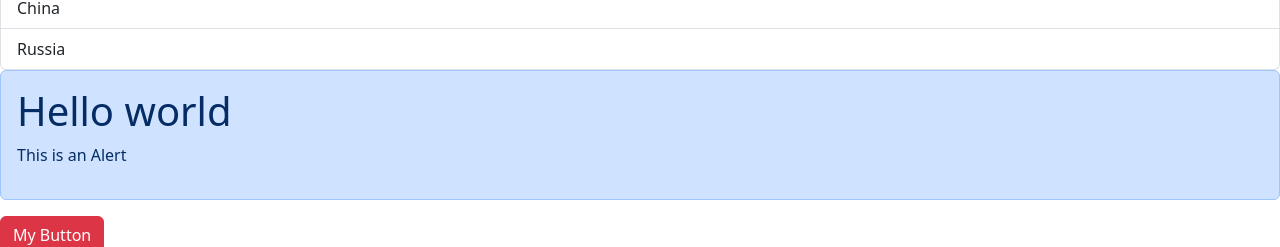
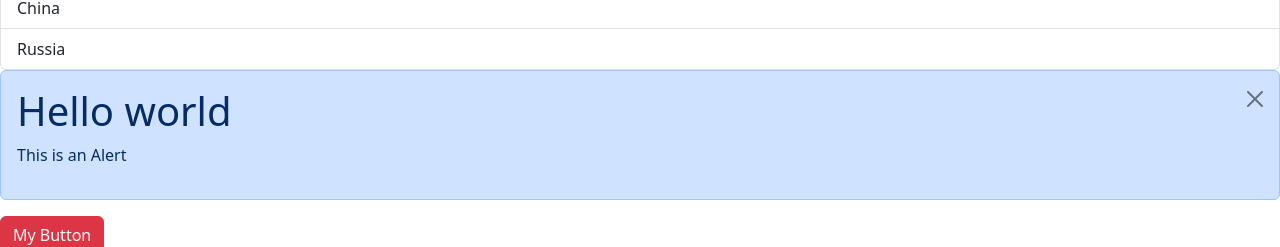
Before and after one commit to JoshiNirdesh/learn-react, a React (Vite) app: page / in a window 1280 px wide. Shown: the part 234-481 px from the top of the page. Built offline with nearby package versions, Linux system fonts and the light colour scheme.

Commit message:
button alert

```diff
--- a/src/assets/components/Alert.jsx
+++ b/src/assets/components/Alert.jsx
@@ -1,7 +1,19 @@
 import React from "react";
 
 const Alert = ({ children }) => {
-  return <div className="alert alert-primary">{children}</div>;
+  return (
+    <>
+      <div className="alert alert-primary alert-dismissible">
+        {children}
+        <button
+          type="button"
+          className="btn-close"
+          data-dismiss="alert"
+          aria-label="Close"
+        ></button>
+      </div>
+    </>
+  );
 };
 
 export default Alert;
--- a/src/assets/components/Button.jsx
+++ b/src/assets/components/Button.jsx
@@ -1,9 +1,16 @@
-import React from "react";
+import React, { useState } from "react";
+import Alert from "./Alert";
 
 const Button = ({ children, color, onClick }) => {
+  const [alertVisible, setAlertVisible] = useState(false);
   return (
     <div>
-      <button type="button" className={"btn btn-" + color} onClick={onClick}>
+      {alertVisible && <Alert>Button Clicked</Alert>}
+      <button
+        type="button"
+        className={"btn btn-" + color}
+        onClick={() => setAlertVisible(true)}
+      >
         {children}
       </button>
     </div>
```
